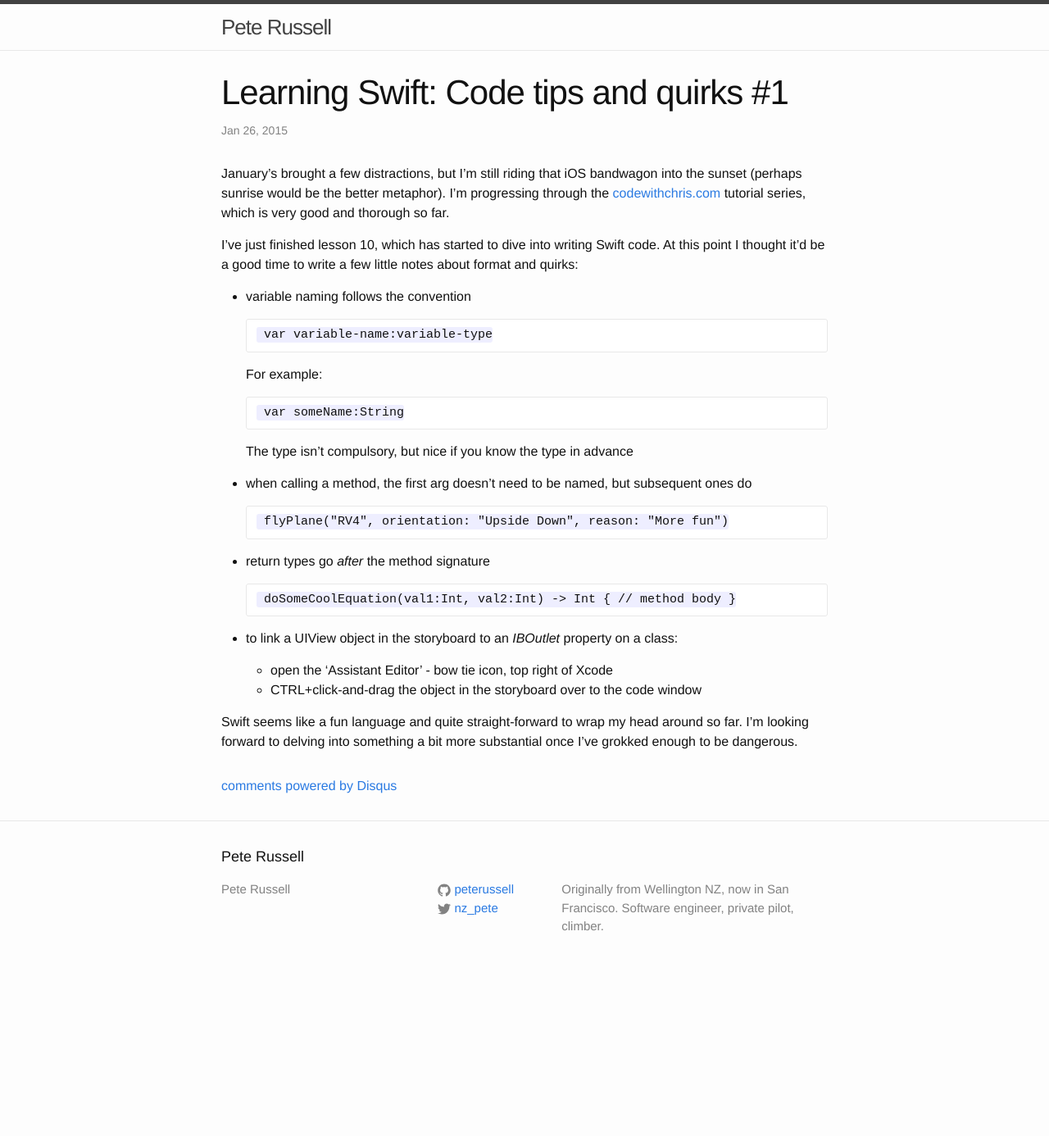
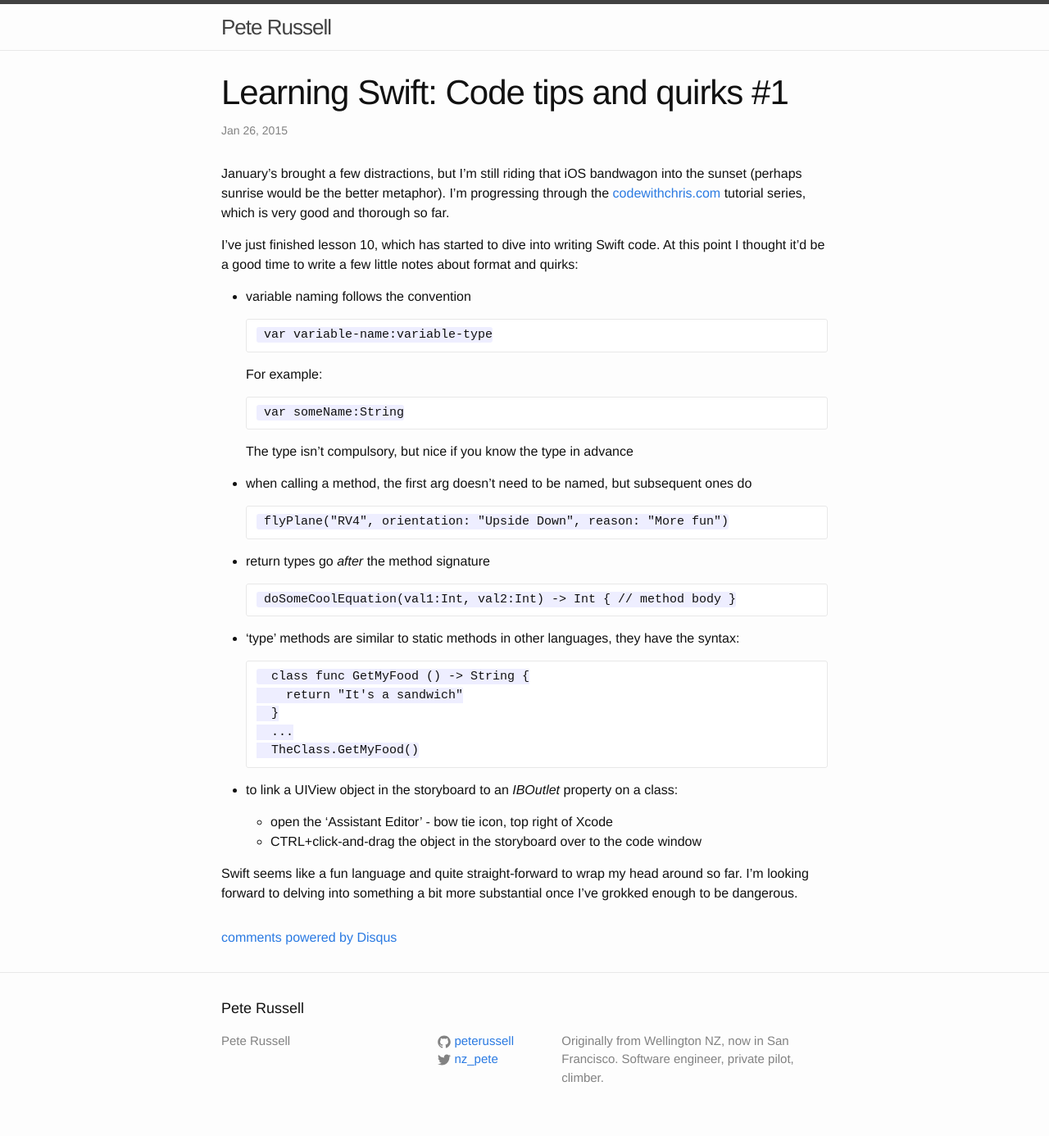
Before and after one commit to peterussell/peterussell.github.io_old, a Jekyll site: the page built from _posts/2015-01-26-learning-swift-code-tips-and-quirks-1.md, in a window 1280 px wide. Shown: the whole page at 82% size. Built offline with Jekyll 4.4.1, drawn with Linux system fonts in a browser that asks for light colours; comment, search, counter and statistics services are not loaded; before the commit the page ends 1202 px from its top, so only the background shows below that.

Commit message:
this time?

```diff
--- a/_posts/2015-01-26-learning-swift-code-tips-and-quirks-1.md
+++ b/_posts/2015-01-26-learning-swift-code-tips-and-quirks-1.md
@@ -31,6 +31,14 @@ format and quirks:
 
         doSomeCoolEquation(val1:Int, val2:Int) -> Int { // method body }
 
+ - 'type' methods are similar to static methods in other languages, they have the syntax:
+
+         class func GetMyFood () -> String {
+           return "It's a sandwich"
+         }
+         ...
+         TheClass.GetMyFood()
+
  - to link a UIView object in the storyboard to an *IBOutlet* property on a class:
     - open the 'Assistant Editor' - bow tie icon, top right of Xcode
     - CTRL+click-and-drag the object in the storyboard over to the code window
```
